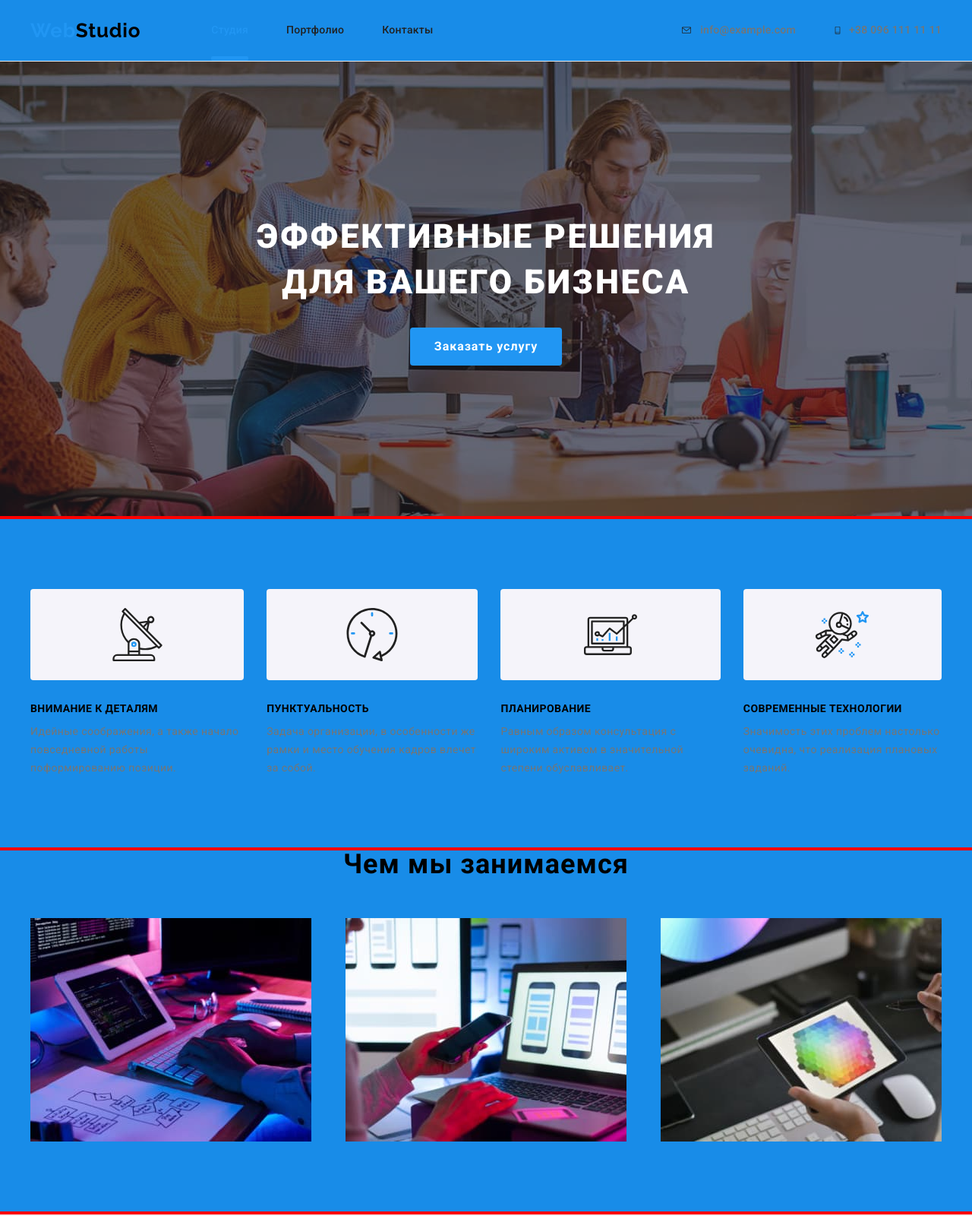
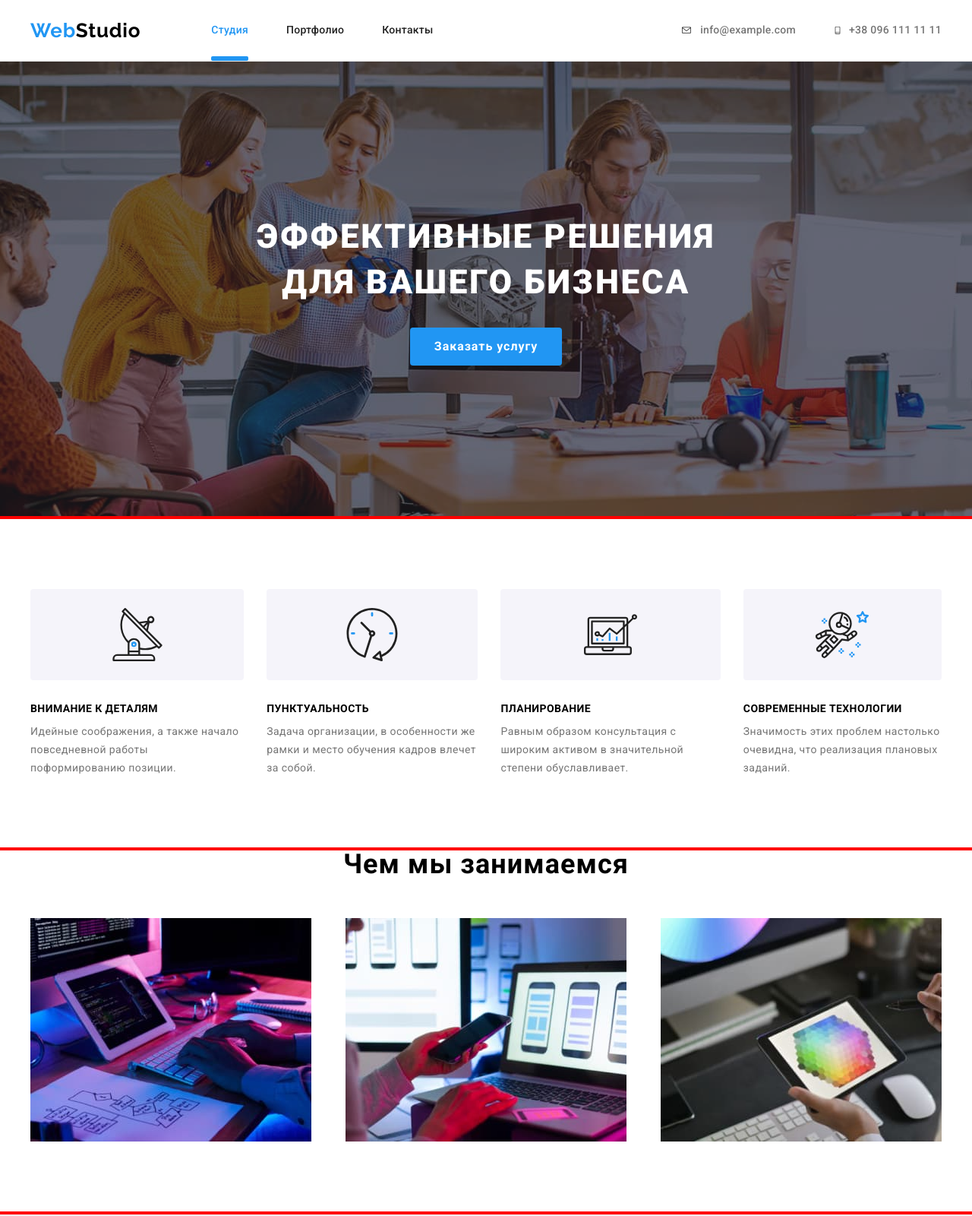
Before and after one commit to Yaroslav0102030405/parsel-settings, a website built with Parcel: page src/index.html in a window 1280 px wide. Shown: the top 1600 px of the page at 76% size. Built offline with nearby package versions, Linux system fonts and the light colour scheme.

Commit message:
update-1

```diff
--- a/src/css/style.css
+++ b/src/css/style.css
@@ -160,8 +160,8 @@
   top: 0;
   left: 0;
   min-height: 80px;
-    background-color: inherit;
-    z-index: 999;
+  /* background-color: inherit; */
+  background-color: var(--white-color);
 }
 
 .logo {
@@ -417,18 +417,16 @@
   top: 50%;
   left: 50%;
   transform: translate(-50%, -50%);
-
   /* position: relative; */
   width: 528px;
   /* margin-right: auto;
     margin-left: auto; */
-
   padding: 40px;
-
   background: var(--white-color);
   box-shadow: 0px 1px 3px rgba(0, 0, 0, 0.12), 0px 1px 1px rgba(0, 0, 0, 0.14),
     0px 2px 1px rgba(0, 0, 0, 0.2);
   border-radius: 4px;
+  z-index: 999;
 }
 
 .btn-clouse {
@@ -574,7 +572,12 @@
   padding-right: 55px;
 }
 
-  /* sextion features ----------------- */
+/* sextion features ------------------------------------------------------ */
+
+.features {
+  background-color: var(--white-color);
+}
+
 .features-item::before {
   display: block;
   content: '';
@@ -642,6 +645,9 @@
 }
 
 /* section work ------------------- */
+.work {
+  background-color: var(--white-color);
+}
 
 .work-title,
 .team-title {
@@ -761,6 +767,7 @@
 .clients {
   display: block;
   text-align: center;
+  background-color: var(--white-color);
 }
 
 .clients-title {
--- a/src/index.js
+++ b/src/index.js
@@ -1,2 +1,2 @@
-import "./js/header-height"
-import "./js/modal"
+import './js/header-height';
+import './js/modal';
```
Lines whose indentation alone changed are shown as unchanged.
